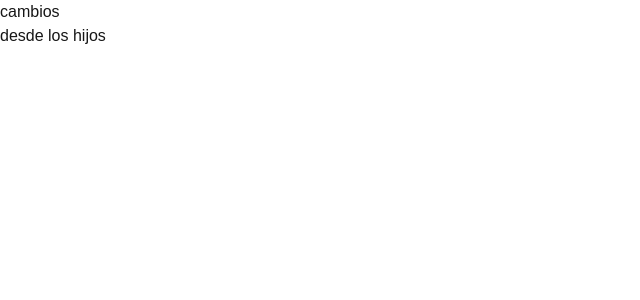
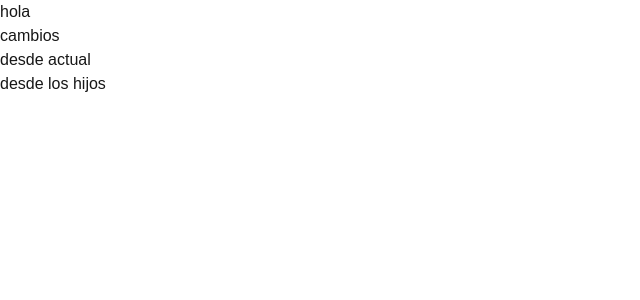
Before and after one commit to Wilmer-sneider/Next-api-full, a Next.js app: page / in a window 1280 px wide. Shown: the top 300 px of the page, without its empty margins (0-640 px from the left). Built offline with nearby package versions, Linux system fonts and the light colour scheme.

Commit message:
haciendo correciones

```diff
--- a/app/page.tsx
+++ b/app/page.tsx
@@ -1,5 +1,11 @@
 import ObtenerTask from "./components/ObtenerTask";
 
 export default function HomePage() {
-  return <ObtenerTask />;
+  return (
+    <>
+      <h2>hola</h2>
+      <ObtenerTask />
+      <h2>desde actual</h2>
+    </>
+  );
 }
```
